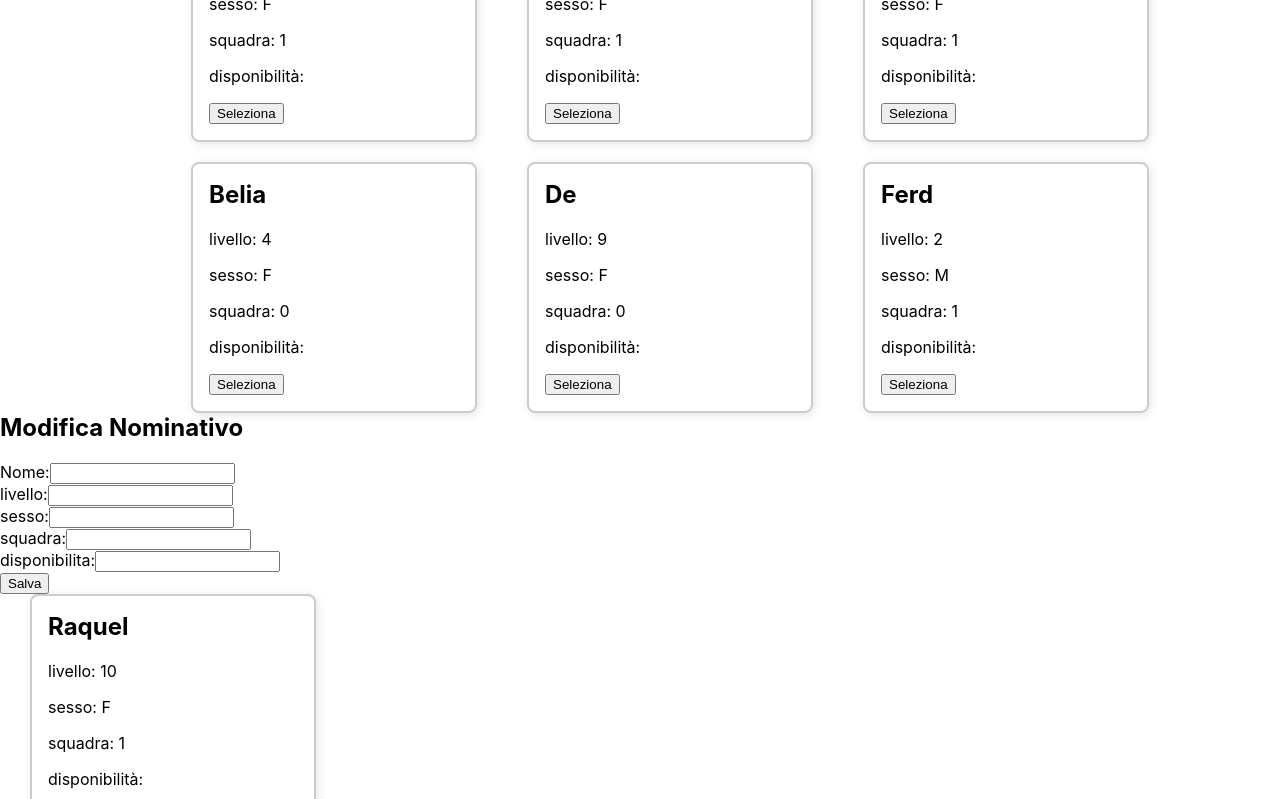
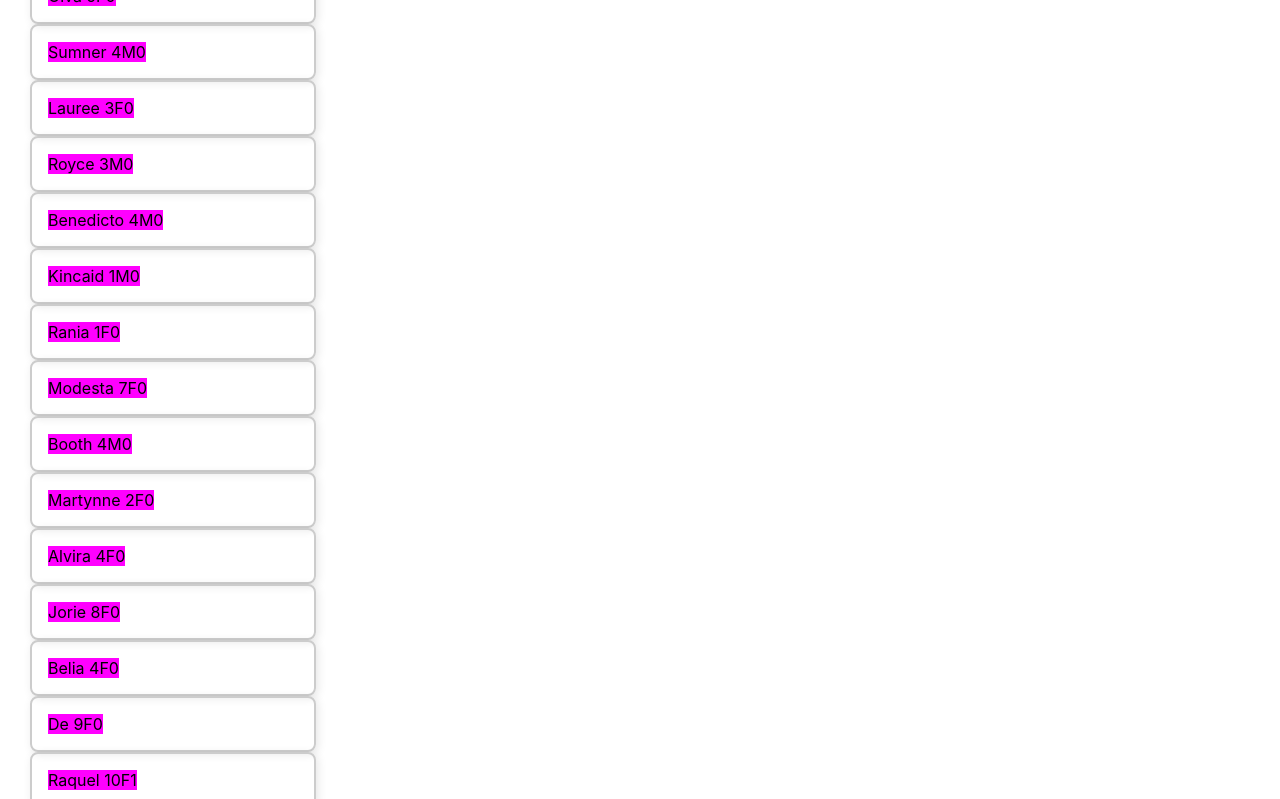
Before and after one commit to kf2001/caketournament, a React (Create React App) app: page / in a window 1280 px wide. Shown: the part 2380-3179 px from the top of the page. Built offline with nearby package versions, Linux system fonts and the light colour scheme.

Commit message:
css grid

```diff
--- a/src/App.css
+++ b/src/App.css
@@ -58,28 +58,50 @@
   padding: 16px;
   width: 250px;
   box-shadow: 2px 2px 10px rgba(0, 0, 0, 0.1);
-  margin-left :30px
+  margin-left :30px;
+  display: inline-block;
+
+}
+.card span{
+  background-color: magenta;
+  display:inline;
 }
 
 h2 {
   margin-top: 0;
 }
-.grid-container22{
+.grid-container{
 	display:grid;
+  grid-template-columns:  300px,300px,300px;
 
-  grid-template-columns: repeat(4fr, 1fr,1fr);
-  grid-template-rows: 50px 350px 50px;
-  background-color: yellow;
 }
+.gridcell1-1 {
+  grid-column: 1;
+  grid-row: 1;
+}
+.gridcell2-1 {
+  grid-column: 1;
+  grid-row: 2;
+}
+.gridcell3-1 {
+  grid-column: 1;
+  grid-row: 3;
+  justify-self: stretch;
+  width: 200px;
 
-.gridcell1 {
-  grid-column-start: 1;
-  grid-column-end: 2;
+}
+.gridcell3-2 {
+  grid-column: 2;
+  grid-row: 3;
+  justify-self: stretch;
+  width: 200px;
+}
 
 
 
-  background-color: green;
-}
+
+
+
 
 .gridcell2 {
   grid-column-start: 3;
--- a/src/App.js
+++ b/src/App.js
@@ -32,19 +32,19 @@ const App = () => {
   };
 
 
-const Squadre=() => {
+  const Squadre = () => {
 
     faiSquadre(giocatori, {})
 
   };
 
   return (
-      <div >
+    <div className="grid_container">
       <h1>Gestione Giocatori</h1>
 
       <button onClick={Squadre()}>Squadre</button>
 
-      <div className="card-container" >
+      <div className="gridcell1-1" >
         {nominativi.map((item) => (
           <Card
             key={item.id}
@@ -53,24 +53,36 @@ const Squadre=() => {
           />
         ))}
       </div >
-      <div >
+      <div className="gridcell2-1">
         <FormNominativo
           nominativo={nominativoSelezionato}
           onUpdate={handleUpdateNominativo}
         />
 
-
+<div className="gridcell3-1">
 
         <Mostrasquadra
           giocatori={
             //  giocatori
- giocatori.filter((gg) => gg.sesso==='F')
+            giocatori.filter((gg) => gg.squadra === 0)
           }
 
         />
-  </div>  </div>
+</div>
+
+<div></div>
+<div className="gridcell3-2">
+<Mostrasquadra
+          giocatori={
+            //  giocatori
+            giocatori.filter((gg) => gg.squadra === 1)
+          }
+
+        />
+      </div> </div> </div>
 
   );
 };
 
+
 export default App;
--- /dev/null
+++ b/src/ListaNomi.js
@@ -0,0 +1,19 @@
+import React from 'react';
+
+const ListaNomi = ({ nominativo }) => {
+  return (
+    <div className="card" >
+      <span>{nominativo.nome}</span>
+      <span> {nominativo.livello}</span>
+      <span>{nominativo.sesso}</span>
+      <span>{nominativo.squadra}</span>
+
+
+
+
+
+    </div>
+  );
+};
+
+export default ListaNomi;
--- a/src/Mostrasquadra.js
+++ b/src/Mostrasquadra.js
@@ -1,12 +1,13 @@
 import React from 'react';
 
-import Card from './Card';
 
-const Mostrasquadra = ({ giocatori }) => {
+import ListaNomi from './ListaNomi';
+
+const Mostrasquadra = ({ giocatori ,squadra}) => {
   return (
     <div >
       {giocatori.map((dato) => (
-        <Card key={dato.id} nominativo={dato} />
+        <ListaNomi key={dato.id} nominativo={dato} squadra={squadra}/>
       ))}
     </div>
   );
```
Lines whose indentation alone changed are shown as unchanged.
